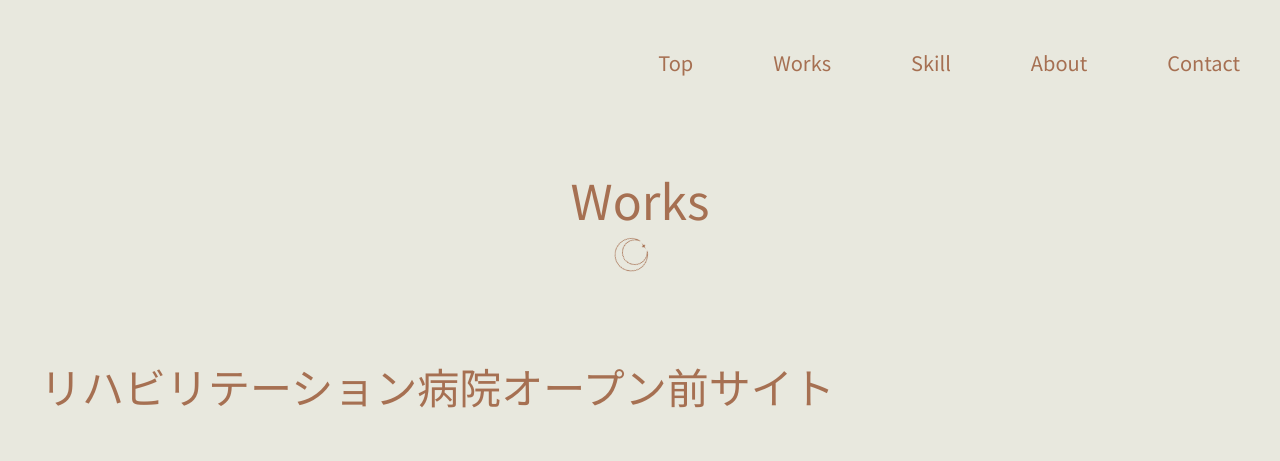
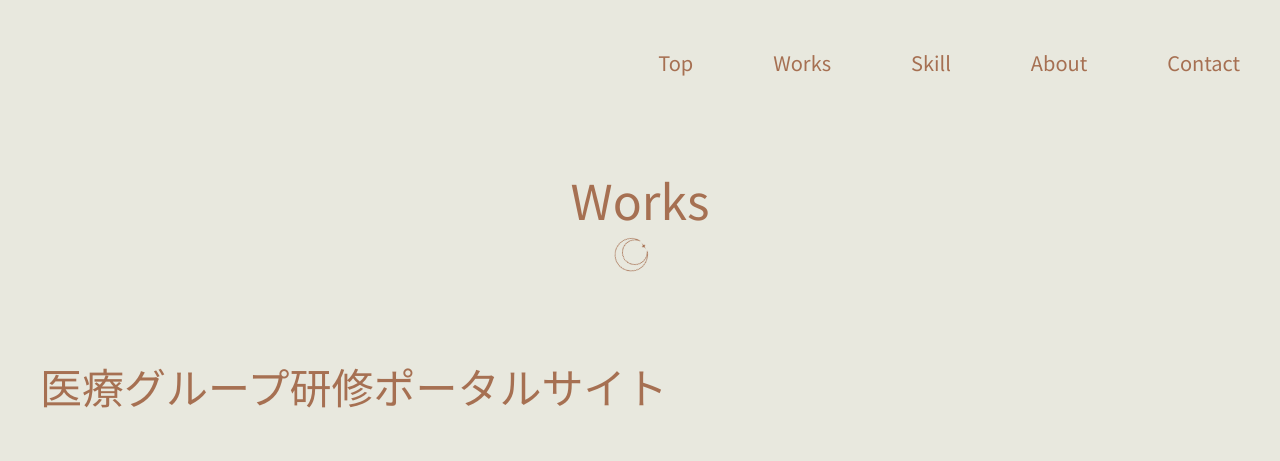
Before and after one commit to miyu-hareiwa/portfolio2302, a website: page src/works/works08.html in a window 1280 px wide. Shown: the top 461 px of the page. Drawn offline with nearby package versions, Linux system fonts and the light colour scheme; files that its build step writes are made by us from their sources.

Commit message:
画像変更

```diff
--- a/src/works/works08.html
+++ b/src/works/works08.html
@@ -10,7 +10,7 @@
     </div>
     <section class="works-contents">
       <div class="works-contents__inner">
-        <h3>リハビリテーション病院オープン前サイト</h3>
+        <h3>医療グループ研修ポータルサイト</h3>
         <div class="img-list">
           <p class="img-list__pc"><img src="/assets/img/common/works08.png" alt="pc" class="pc_img"><img
               src="/assets/img/works/mac.png" alt="pc" class="mac_img"></p>
```
Also changed, not shown: src/assets/img/common/works08.png, src/assets/img/works/works08_sp.png, 5 other files.
